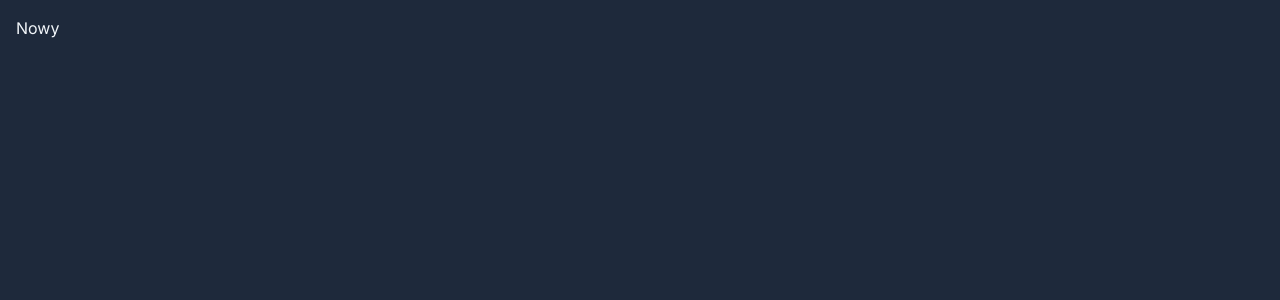
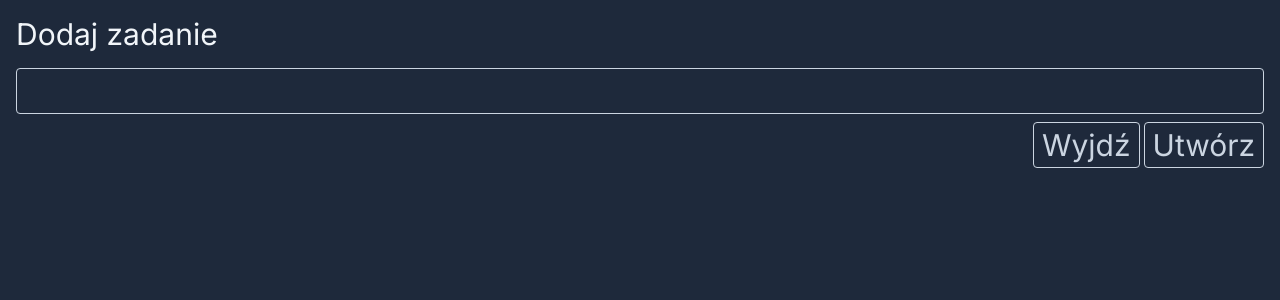
Before and after one commit to pzdebik/next-13-todo-list, a Next.js app: page /new in a window 1280 px wide. Shown: the top 300 px of the page. Built offline with nearby package versions, Linux system fonts and the light colour scheme.

Commit message:
Create form nad buttons

```diff
--- a/app/new/page.tsx
+++ b/app/new/page.tsx
@@ -1,3 +1,21 @@
+import Link from "next/link";
+
 export default function Page(){
-    return <h1>Nowy</h1>
+    return <>
+    <header className="flex justify-between items-center mb-4 ">
+        <h1 className="text-3xl">Dodaj zadanie</h1>
+      </header>
+      <form className="flex gap-2 flex-col">
+        <input type="text"
+        name="title"
+        className="text-3xl border border-slate-300 bg-transparent outline-none
+        rounded px-2 py-1 focus-wthin:bg-slate-100"></input>
+        <div className="flex gap-1 justify-end">
+            <Link href=".." className="text-3xl border border-slate-300 text-slate-300 px-2 py-1
+        rounded hover:bg-slate-700 focus-wthin:bg-slate-700 outline-none">Wyjdź</Link>
+            <button type="submit" className="text-3xl border border-slate-300 text-slate-300 px-2 py-1
+        rounded hover:bg-slate-700 focus-wthin:bg-slate-700 outline-none">Utwórz</button>
+        </div>
+      </form>
+    </>
 }
```
